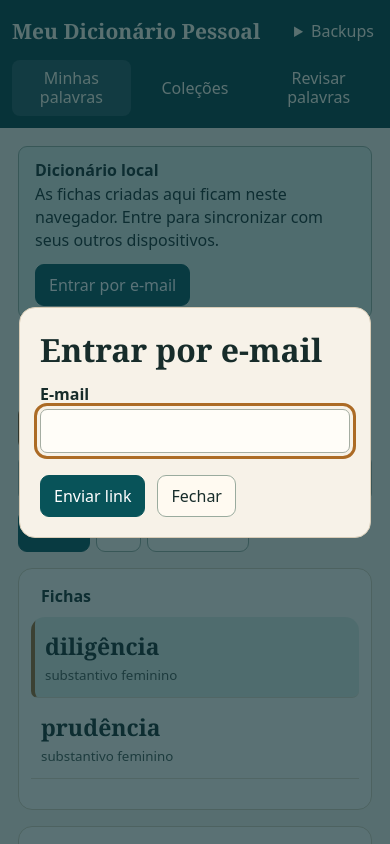
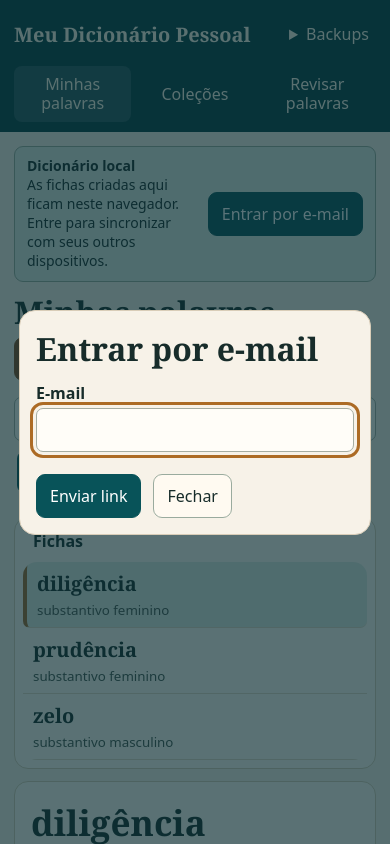
Before and after one commit to mandresoeiro/meu-dicionario-web, a plain HTML site: page index.html in a window 390 px wide. Both pictures are taken after a click on the button "Entrar por e-mail". Shown: the top 844 px of the page. Drawn offline with Linux system fonts and the light colour scheme.

Commit message:
Melhora o uso do dicionário no celular

```diff
--- a/index.html
+++ b/index.html
@@ -32,6 +32,41 @@
  .backups button{padding:6px 4px;font-size:14px}
 }
 @media(max-width:550px){.sync-banner{margin-bottom:16px}.sync-banner a{width:100%}.word-panel .list{max-height:180px}}
+
+/* Layout para celular */
+@media (max-width: 550px) {
+  aside { padding: 12px 14px 10px; }
+  .brand { font-size: 20px; line-height: 1.15; align-self: center; }
+  .views button, .backups summary, .backups button { min-height: 44px; }
+  .backups summary { padding: 11px 7px; }
+  .backups button { padding-inline: 8px; }
+  main { padding: 14px 14px 28px; }
+  .sync-banner { padding: 10px 12px; gap: 8px; margin-bottom: 14px; }
+  .sync-banner p { flex: 1 1 165px; font-size: 14px; line-height: 1.35; }
+  .sync-banner .action { flex: 0 1 auto; min-height: 44px; }
+  header { align-items: center; gap: 8px; }
+  h1 { margin: 0; font-size: clamp(27px, 8vw, 37px); line-height: 1.08; }
+  header .new { min-height: 44px; white-space: nowrap; }
+  .tools { position: sticky; top: 0; z-index: 2; gap: 6px; margin: 8px -14px 10px; padding: 8px 14px; background: #f7f2e8; }
+  .tools input, .action, .chips button { min-height: 44px; }
+  #chips { flex-wrap: nowrap; overflow-x: auto; padding: 3px 3px 5px; }
+  #chips button { flex: none; white-space: nowrap; }
+  .columns { gap: 12px; }
+  .word-panel { padding: 8px; }
+  .word-panel .list { max-height: min(32dvh, 245px); }
+  .word { min-height: 48px; padding: 8px 10px; }
+  .word strong { font-size: 20px; }
+  .entry { scroll-margin-top: 124px; padding: 16px; }
+  .entry h2 { font-size: clamp(29px, 9vw, 44px); }
+  .entry .actions .action { flex: 1 1 auto; }
+  #editor { inset: auto 0 0; margin: 0; width: 100%; max-width: none; max-height: 94dvh; border-radius: 16px 16px 0 0; overscroll-behavior: contain; }
+  #editor form { padding: 14px 14px max(12px, env(safe-area-inset-bottom)); }
+  #editor .footer { bottom: 0; z-index: 1; }
+  #editor .footer .actions { margin-top: 6px; }
+  #editor .footer .actions .action { flex: 1 1 100px; }
+  #add-sense { min-height: 44px; }
+  #login form { padding: 16px; }
+}
 </style>
 <aside aria-label="Menu">
 <p class="brand"><span aria-hidden="true">✦</span>Meu Dicionário<br> Pessoal</p>
```
